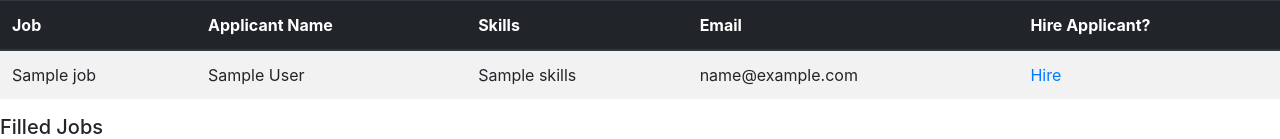
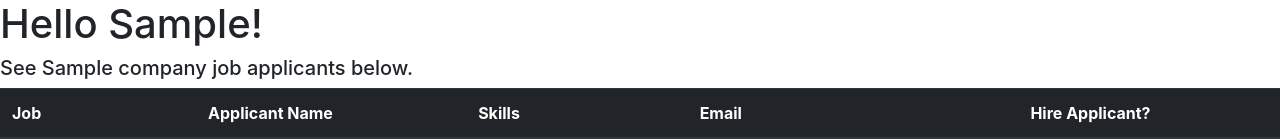
Before and after one commit to jsloan888/EasyApply, a Django app: template employers/templates/dashboardE.html in a window 1280 px wide. Shown: the part 96-235 px from the top of the page. Run offline with Django 3.2, Linux system fonts and the light colour scheme; the template is opened without the code that fills it: most values are stand-ins (such as "Sample title", 1, 10 or a date in 2020); some libraries are stand-ins or nearby versions.

Commit message:
Updated Employer Greeting

```diff
--- a/employers/templates/dashboardE.html
+++ b/employers/templates/dashboardE.html
@@ -21,6 +21,8 @@
         </ul>
     </div>
   </nav>
+  <h1>Hello {{company.first_name}}!</h1>
+  <h5>See {{company.company}} job applicants below.</h5>
       {% if all_jobs %}
         <table class="table table-striped">
           <thead class='thead-dark'>
```
Also changed, not shown: db.sqlite3.
